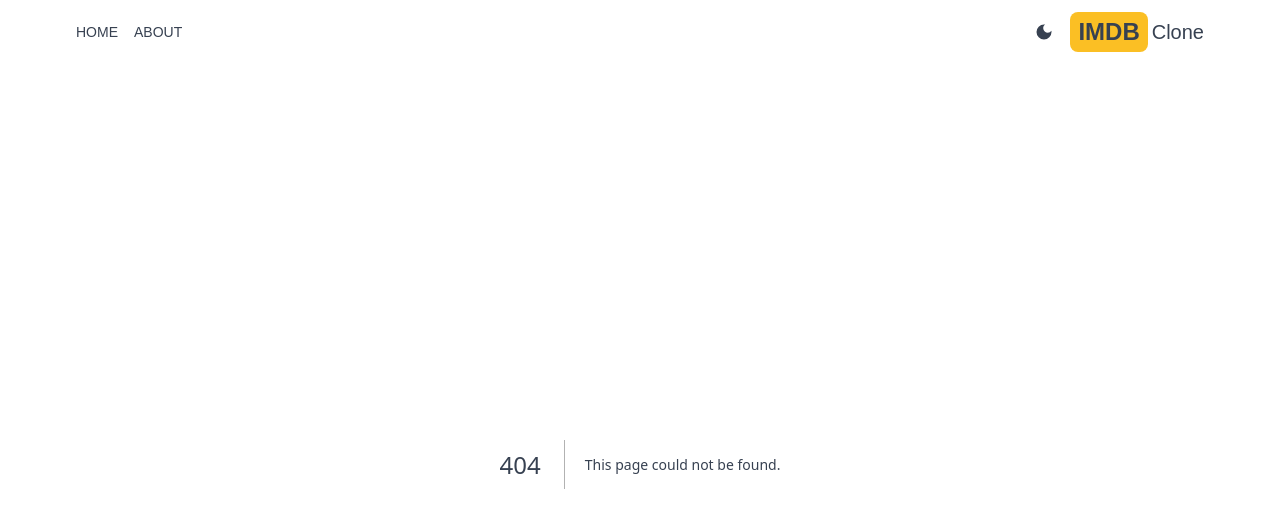
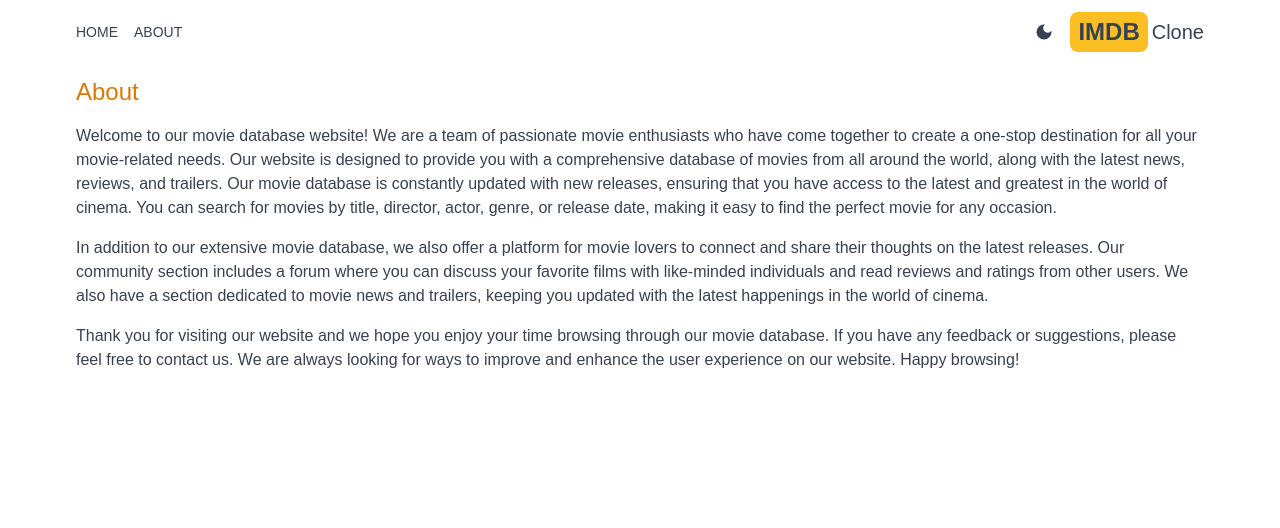
Before and after one commit to umer-40492/movies-clone-NEXT, a Next.js app: page /about in a window 1280 px wide. Before the commit this address had no page. Shown: the top 528 px of the page. Built offline with nearby package versions, Linux system fonts and the light colour scheme.

Commit message:
about page complete

```diff
--- /dev/null
+++ b/src/app/about/page.jsx
@@ -0,0 +1,12 @@
+import React from 'react'
+
+export default function page() {
+  return (
+    <div className='max-w-6xl mx-auto p-3 space-y-4'>
+      <h1 className='text-2xl font-medium text-amber-600'>About</h1>
+      <p>Welcome to our movie database website! We are a team of passionate movie enthusiasts who have come together to create a one-stop destination for all your movie-related needs. Our website is designed to provide you with a comprehensive database of movies from all around the world, along with the latest news, reviews, and trailers. Our movie database is constantly updated with new releases, ensuring that you have access to the latest and greatest in the world of cinema. You can search for movies by title, director, actor, genre, or release date, making it easy to find the perfect movie for any occasion.</p>
+      <p>In addition to our extensive movie database, we also offer a platform for movie lovers to connect and share their thoughts on the latest releases. Our community section includes a forum where you can discuss your favorite films with like-minded individuals and read reviews and ratings from other users. We also have a section dedicated to movie news and trailers, keeping you updated with the latest happenings in the world of cinema.</p>
+      <p>Thank you for visiting our website and we hope you enjoy your time browsing through our movie database. If you have any feedback or suggestions, please feel free to contact us. We are always looking for ways to improve and enhance the user experience on our website. Happy browsing!</p>
+    </div>
+  )
+}
--- a/src/app/layout.js
+++ b/src/app/layout.js
@@ -19,7 +19,7 @@
   description: "this app is using IMDB movies clone",
 };
 
-export default function RootLayout({ children }) {
+export default function RootLayout({ children}) {
   return (
     <html lang="en">
       <body
--- a/src/app/page.js
+++ /dev/null
@@ -1,7 +0,0 @@
-import Image from "next/image";
-
-export default function Home() {
-  return (
-   <div>test</div>
-  );
-}
--- /dev/null
+++ b/src/app/page.jsx
@@ -0,0 +1,5 @@
+export default function Home() {
+  return (
+   <div>home page</div>
+  );
+}
```
